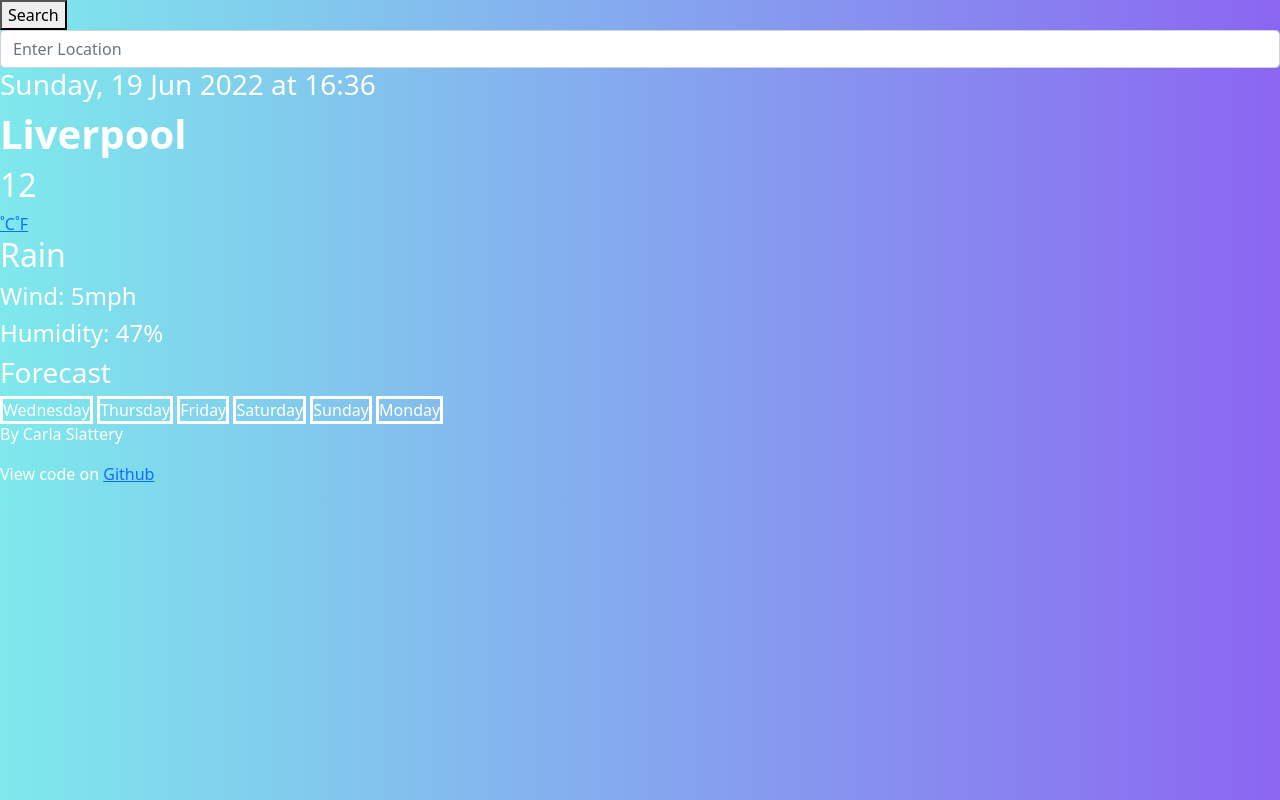
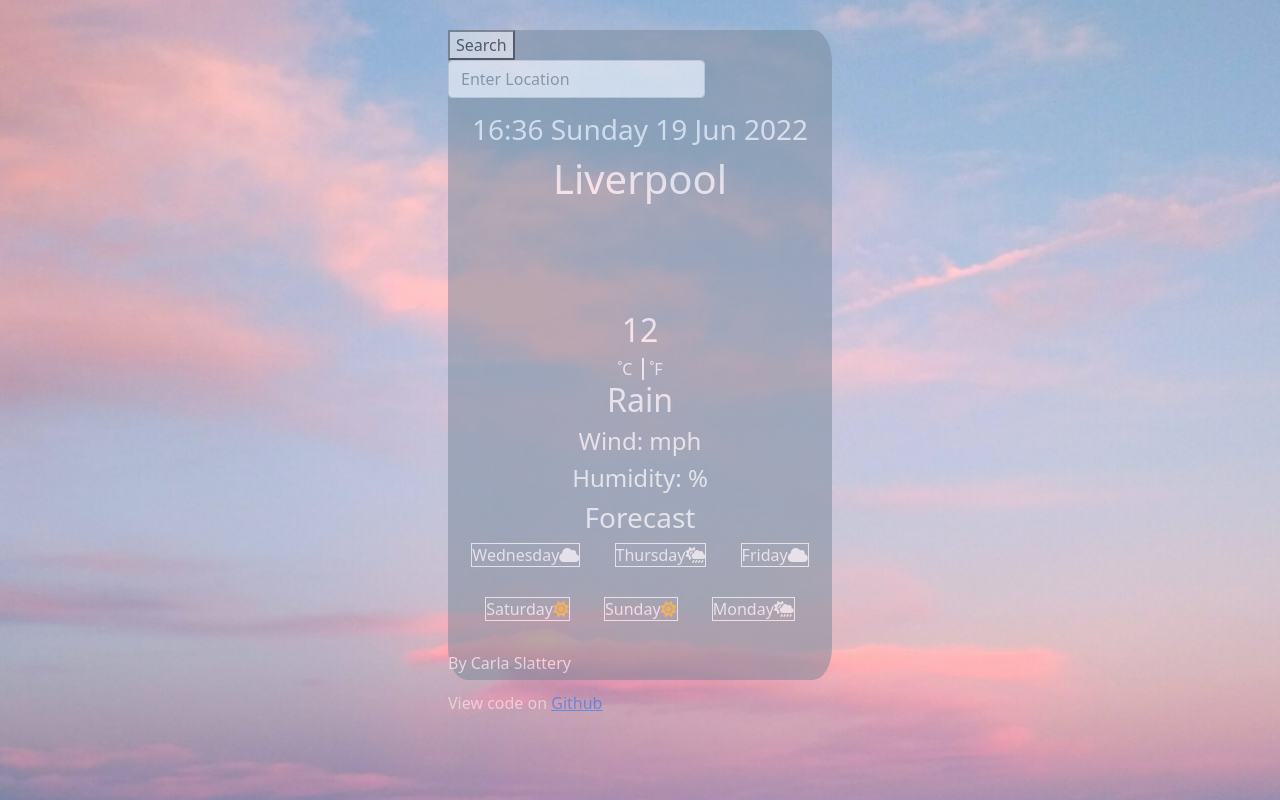
Before and after one commit to CarlaSlattery/WeatherApp_Project, a website: page index.html in a window 1280 px wide. Drawn offline with nearby package versions, Linux system fonts and the light colour scheme.

Commit message:
Started on new styling for app

```diff
--- a/index.html
+++ b/index.html
@@ -20,45 +20,70 @@
       rel="stylesheet"
       href="https://cdn.jsdelivr.net/npm/bootstrap-icons@1.8.1/font/bootstrap-icons.css"
     />
-
+<link
+      rel="stylesheet"
+      href="https://cdn.jsdelivr.net/npm/bootstrap-icons@1.8.1/font/bootstrap-icons.css"
+    />
+    <script
+      src="https://kit.fontawesome.com/4f8d33b59d.js"
+      crossorigin="anonymous"
+    ></script>
     <script src="https://cdn.jsdelivr.net/npm/axios/dist/axios.min.js"></script>
     <link rel="stylesheet" href="styles/main.css" />
     <title>Weather App</title>
   </head>
   <body>
+    <section class="content">
       <header>
         <form id="searchEngine">
-    <button class="search btn-btn-primary" id="searchButton" type="submit" value="search">Search</button>
-     <input type="search-city" placeholder="Enter Location" class="form-control" id="cityInput" />
+          <button
+            class="search btn-btn-primary"
+            id="searchButton"
+            type="submit"
+            value="search"
+          >
+            Search
+          </button>
+          <input
+            type="search-city"
+            placeholder="Enter Location"
+            class="form-control"
+            id="cityInput"
+          />
         </form>
-    <header>
+      </header>
       <section class="main">
-    <h3 class="date" id="dateTime">08:00 Tuesday 14th June 2022</h3>
-    <h1 id="placeName">Liverpool</h1>
-    <h2 id="currentTemp">12</h2><a href="" id="unitCel">˚C</a><a href="" id="unitFar">˚F</a>
-    <img src="" id="currentWeatherIcon">
+        <h3 class="date" id="dateTime">
+          <span class="timeDay">08:00 Tuesday</span
+          ><span class="date">14th June 2022</span>
+        </h3>
+        <h1 class="location" id="placeName">Liverpool</h1>
+        <img src="" id="currentWeatherIcon" />
+
+        <h2 class="currentTemp" id="currentTemp">12</h2>
+         <div class="temp-units">
+        <a href="" class="celcius" id="unitCel">˚C</a><a href="" class="farenheit" id="unitFar">˚F</a>
+        </div>
         <h2 class="description" id="weatherDescription">Rain</h2>
-    <h4>Wind: 5mph</h4>
-    <h4>Humidity: 47%</h4>
+        <h4 class="wind">Wind: <span id="windSpeed"></span>mph</h4>
+        <h4 class="humidity">Humidity: <span id="humidity"></span>%</h4>
       </section>
       <section class="forecast">
         <h3>Forecast</h3>
-      <div class="forecast day">Wednesday</div>
-<div class="forecast">Thursday</div>
-    <div class="forecast">Friday</div>
-    <div class="forecast">Saturday</div>
-    <div class="forecast">Sunday</div>
-    <div class="forecast">Monday</div>
+        <div class="forecastContainer">
+          <div class="dayForecast"><span class="day">Wednesday<span><i class="fa-solid fa-cloud"></i></div>
+          <div class="dayForecast"><span class="day">Thursday</span><i class="fa-solid fa-cloud-sun-rain"></i></div>
+          <div class="dayForecast"><span class="day">Friday</span><i class="fa-solid fa-cloud"></i></div>
+          <div class="dayForecast"><span class="day">Saturday</span><i class="fa-solid fa-sun"></i></div>
+          <div class="dayForecast"><span class="day">Sunday</span><i class="fa-solid fa-sun"></i></div>
+          <div class="dayForecast"><span class="day">Monday</span><i class="fa-solid fa-cloud-sun-rain"></i></div>
         </div>
       </section>
       <footer>
         <p>By Carla Slattery</p>
-  <p>View code on <a href="">Github</a>
+        <p>View code on <a href="">Github</a></p>
       </footer>
-
-
-
-
+    </section>
     <script type="text/javascript" src="script.js"></script>
   </body>
 </html>
--- a/script.js
+++ b/script.js
@@ -42,7 +42,7 @@ let months = [
 ];
 let month = months[now.getMonth()];
 
-todaysDate.innerHTML = `${day}, ${date} ${month} ${year} at ${hours}:${minutes}`;
+todaysDate.innerHTML = `${hours}:${minutes} ${day} ${date} ${month} ${year}`;
 
 // =================== WEATHER SEARCH ===========================================//
 
@@ -71,10 +71,10 @@ function displayCurrentTemp(response) {
   city.innerHTML = response.data.name;
   currentTemp.innerHTML = Math.round(celciusTemp);
   weatherDescription.innerHTML = response.data.weather[0].description;
-  //let humidity = document.querySelector("#humidity");
-  //humidity.innerHTML = response.data.main.humidity;
-  //let windSpeed = document.querySelector("#windSpeed");
-  //windSpeed.innertext = Math.round(response.data.wind.speed);
+  let humidity = document.querySelector("#humidity");
+  humidity.innerHTML = response.data.main.humidity;
+  let windSpeed = document.querySelector("#windSpeed");
+  windSpeed.innertext = Math.round(response.data.wind.speed);
   iconCurrent.setAttribute(
     "src",
     `http://openweathermap.org/img/wn/${response.data.weather[0].icon}.png`
--- a/styles/main.css
+++ b/styles/main.css
@@ -1,37 +1,176 @@
 /* ============ MAIN BODY STYLES =================================== */
 
-body {
-  margin: 0 auto;
-  background: linear-gradient(
-    90deg,
-    rgb(126, 233, 236) 0%,
-    rgb(139, 102, 241) 100%
-  );
+* {
+  box-sizing: border-box;
 }
 
-h1 {
-  font-weight: 700;
+
+body {
+  width: 100%;
+  height: 100vh;
+  margin: 0 auto;
+  background: url(../pinksky.jpg);
+  background-size: cover;
+  background-position: center;
+  color: white;
+  display: flex;
+  justify-content: center;
 }
 
-h1,
-h2,
-h3,
-h4,
-p,
-div,
-footer {
-  color: white;
+
+.content {
+  background-color: lightslategray;
+  opacity: 0.5;
+  border-radius: 5%;
+  width: 30%;
+  height: 650px;
+  margin-top: 30px;
+  transition: transform, 3000ms, ease;
+  transform: translateZ(0) scale(1.02) perspective (1000px);
 }
 
-/* ============== FORECAST ======================================= */
+content:hover {
+  transform: scale(1.1) perspective(1500px) rotate(10deg);
+}
 
-div {
+form {
+  display: inline-block;
+}
+
+
+.main, .forecast {
+  text-align: center;
+}
+
+.date {
+  margin-top: 15px;
+}
+
+img {
+  display: inline-block;
+  height: 100px;
+  width: auto;
+}
+
+
+div.temp-units {
   display: inline;
-  min-height: 200px;
-  min-width: 300px;
-  border: 3px solid white;
+}
+ .celcius, .farenheit{
+  text-decoration: none;
+  color: white;
+
+}
+
+a:hover {
+text-decoration: underline;
+color: orange;
+}
+
+
+a.celcius {
+  border-right: 2px solid white;
+  padding-right: 10px;
+}
+
+a.farenheit {
+  padding-left: 5px;
 }
 
 .description {
   text-transform: capitalize;
 }
+
+div.dayForecast {
+  display: inline;
+  height: 100px;
+  width: 250px;
+  margin: 15px;
+  padding: 10px, 15px;
+  flex-wrap: wrap;
+  border: 1px, solid, white;
+}
+
+i.fa-solid {
+  display: inline-block;
+  height: 50px;
+  width: auto;
+  align-self: center;
+}
+
+.fa-sun {
+  color: orange;
+}
+
+
+/*body {
+/*  margin: 0;
+/*  width: 100%;
+/*  font-family: sans-serif;
+/*  background: linear-gradient(
+/*    90deg,
+/*    rgb(126, 233, 236) 0%,
+/*    rgb(139, 102, 241) 100%
+/*  );
+/*  align-items: center;
+/*  justify-content: center;
+/*}
+/*
+/*section.main {
+/*  border-radius: 25%;
+/*  /*background: rgba(74, 194, 226, 0.6); */
+/*  height: 500px;
+/*  color: white;
+/*}
+/*
+/*h1 {
+/*  font-weight: 500;
+/*  margin-top: 30px;
+/*  margin-bottom: 50px;
+/*}
+/*
+/*h1,
+/*h2,
+/*h3,
+/*h4,
+/*p,
+/*div,
+/*footer {
+/*  color: white;
+/*}
+/*
+/*
+/*
+/*header {
+/*  display: inline;
+/*}
+/*
+/*button {
+/*  padding: 15px, 20px;
+/*  background: purple;
+/*  color: white;
+/*}
+/*
+/*.form-control {
+/*  display: inlie;
+/*}
+/*
+/*/* ==================== CURRENT WEATHER ==============================*/
+/*
+/*img {
+/*  display: block;
+/*  height: 100px;
+/*  width: 100px;
+/*  margin: 20px;
+/*}
+/*
+/*.description {
+/*  text-transform: capitalize;
+/*}
+/*
+/*/* ============== FORECAST ======================================= */
+/*
+/*.forecastContainer {
+/*  display: flex;
+/*}
+/*
```
Also changed, not shown: pinksky.jpg (added), 1 other file. Lines whose indentation alone changed are shown as unchanged.
